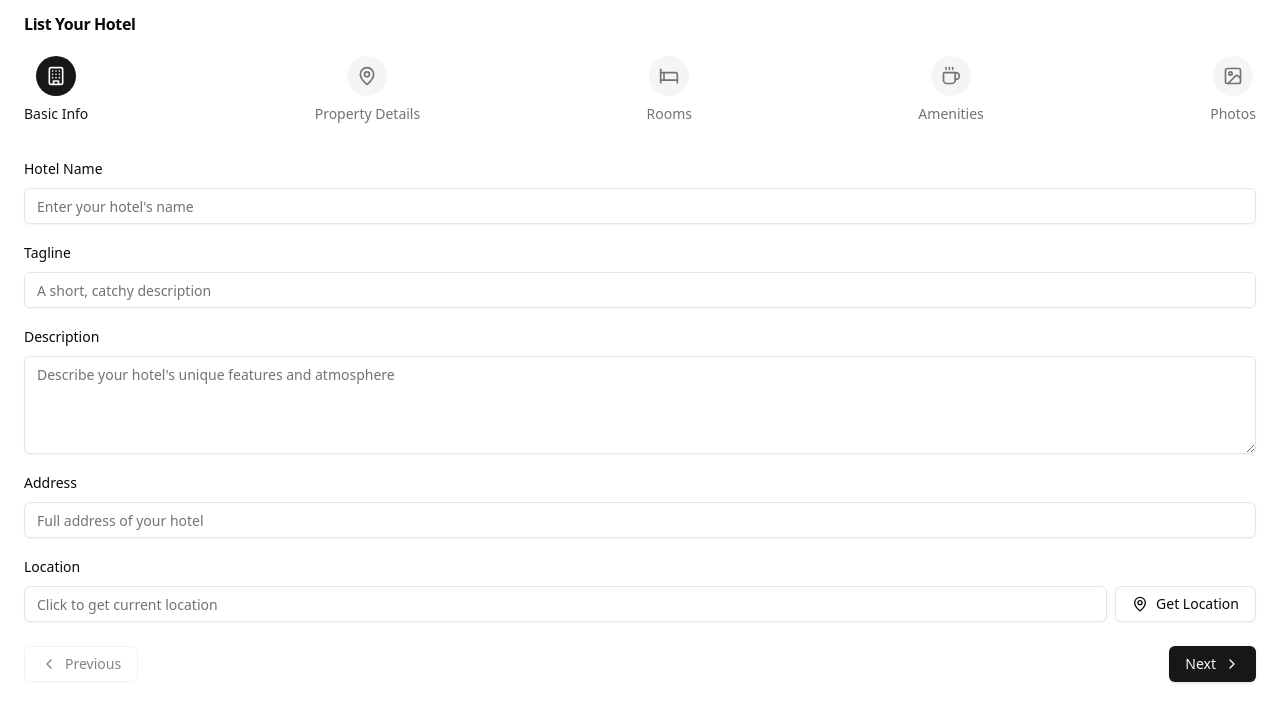
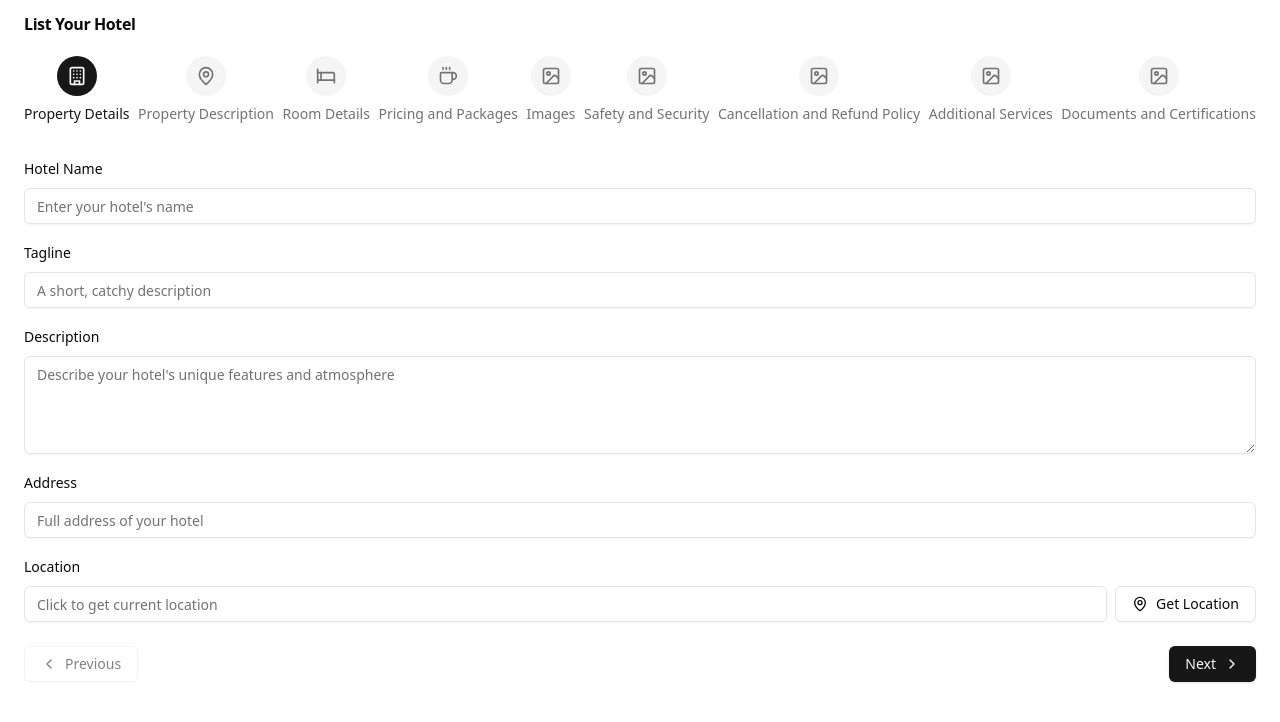
Before and after one commit to Bharat-Travel-Company/travel-client-dashboard, a React (Vite) app: page /hotel-details in a window 1280 px wide. Shown: the top 722 px of the page. Built offline with nearby package versions, Linux system fonts and the light colour scheme.

Commit message:
new update

```diff
--- a/src/components/hotel-details.tsx
+++ b/src/components/hotel-details.tsx
@@ -188,11 +188,15 @@ export default function HotelDetails() {
   };
 
   const steps = [
-    { title: "Basic Info", icon: <Building className="h-5 w-5" /> },
-    { title: "Property Details", icon: <MapPin className="h-5 w-5" /> },
-    { title: "Rooms", icon: <Bed className="h-5 w-5" /> },
-    { title: "Amenities", icon: <Coffee className="h-5 w-5" /> },
-    { title: "Photos", icon: <Image className="h-5 w-5" /> },
+    { title: "Property Details ", icon: <Building className="h-5 w-5" /> },
+    { title: "Property Description ", icon: <MapPin className="h-5 w-5" /> },
+    { title: "Room Details", icon: <Bed className="h-5 w-5" /> },
+    { title: "Pricing and Packages", icon: <Coffee className="h-5 w-5" /> },
+    { title: "Images", icon: <Image className="h-5 w-5" /> },
+    { title: "Safety and Security", icon: <Image className="h-5 w-5" /> },
+    { title: "Cancellation and Refund Policy ", icon: <Image className="h-5 w-5" /> },
+    { title: "Additional Services", icon: <Image className="h-5 w-5" /> },
+    { title: "Documents and Certifications", icon: <Image className="h-5 w-5" /> },
   ];
 
   return (
```
